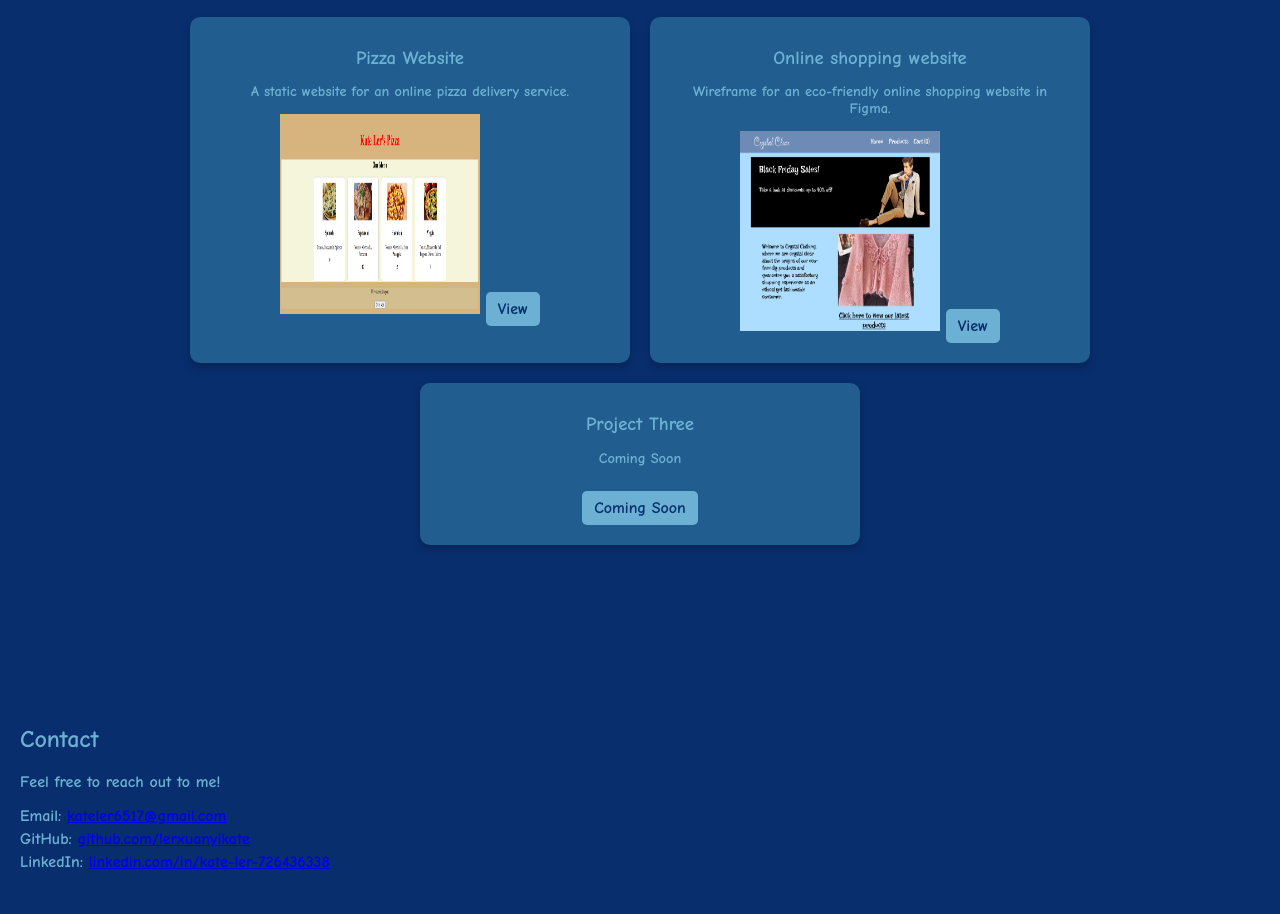
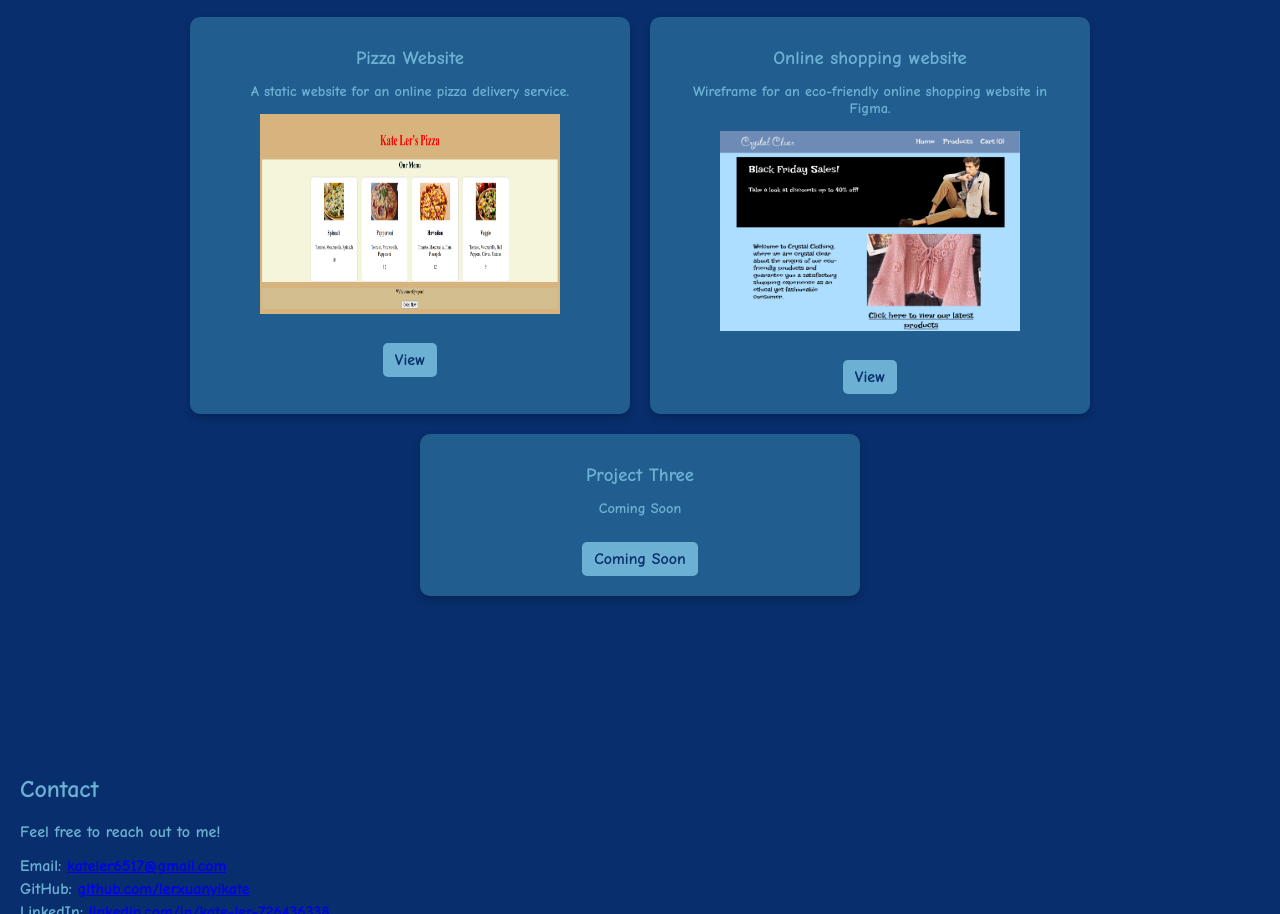
Before and after one commit to Lerxuanyikate/lerxuanyikate.github.io, a plain HTML site: page index.html in a window 1280 px wide. Shown: the part 1135-2049 px from the top of the page. Drawn offline with Linux system fonts and the light colour scheme.

Commit message:
Fix HTML formatting and structure issues

```diff
--- a/index.html
+++ b/index.html
@@ -46,14 +46,14 @@
       <div class="project-card">
         <h3>Pizza Website</h3>
         <p>A static website for an online pizza delivery service.</p>
-        <img src="pizzastore.png" alt="Pizza Store" height="200" width="200">
+        <p><img src="pizzastore.png" alt="Pizza Store" height="200" width="300"></p>
         <a href="https://pizzastore-sigma.vercel.app/" target="_blank" rel="noopener noreferrer">View</a>
       </div>
 
       <div class="project-card">
         <h3>Online shopping website</h3>
         <p>Wireframe for an eco-friendly online shopping website in Figma.</p>
-        <img src="shoppingwebsite.png" alt="Shopping Website" height="200" width="200">
+        <p><img src="shoppingwebsite.png" alt="Shopping Website" height="200" width="300"></p>
         <a href="https://www.figma.com/proto/J6M4duvJIm92wbkcofCkKv/C218-CA1?node-id=27-244&t=VBhHdWBRxWLtFfzX-1"
           target="_blank" rel="noopener noreferrer">View</a>
       </div>
```
